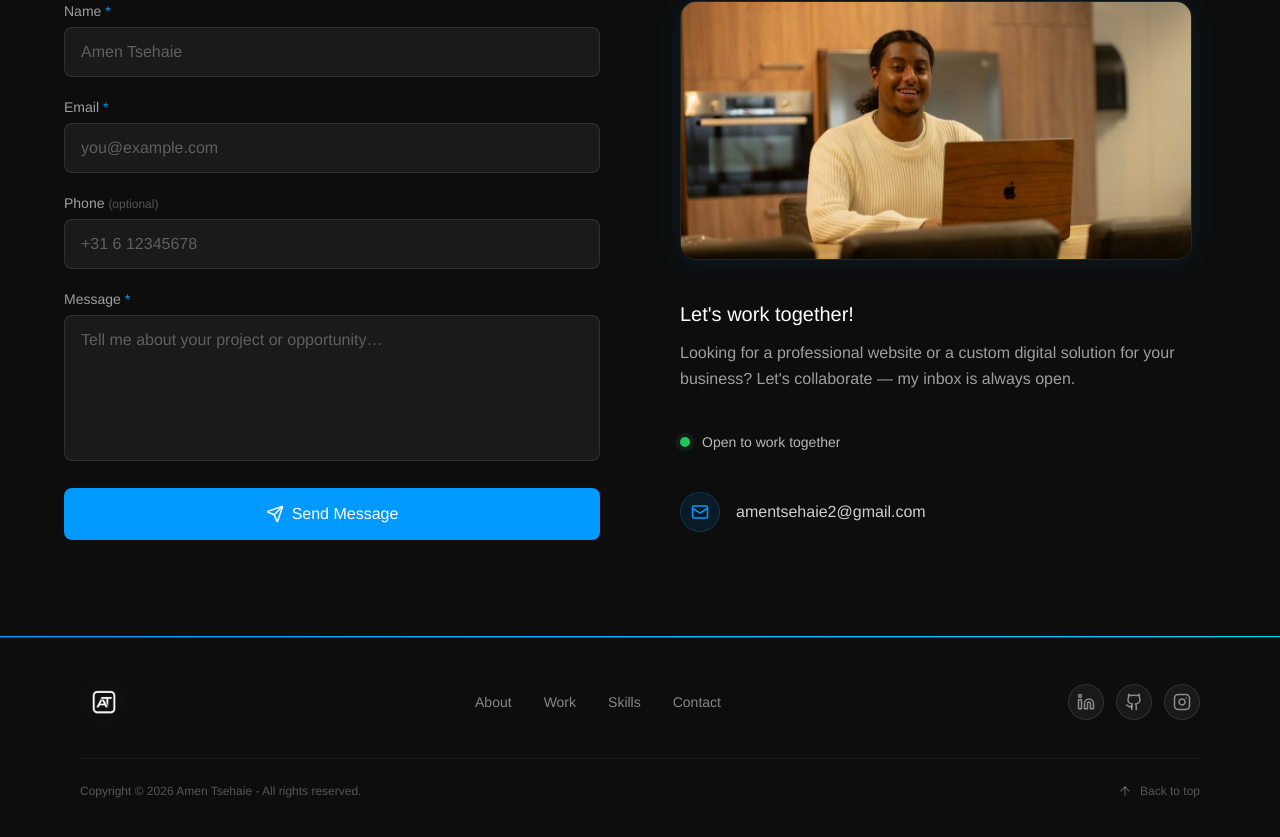
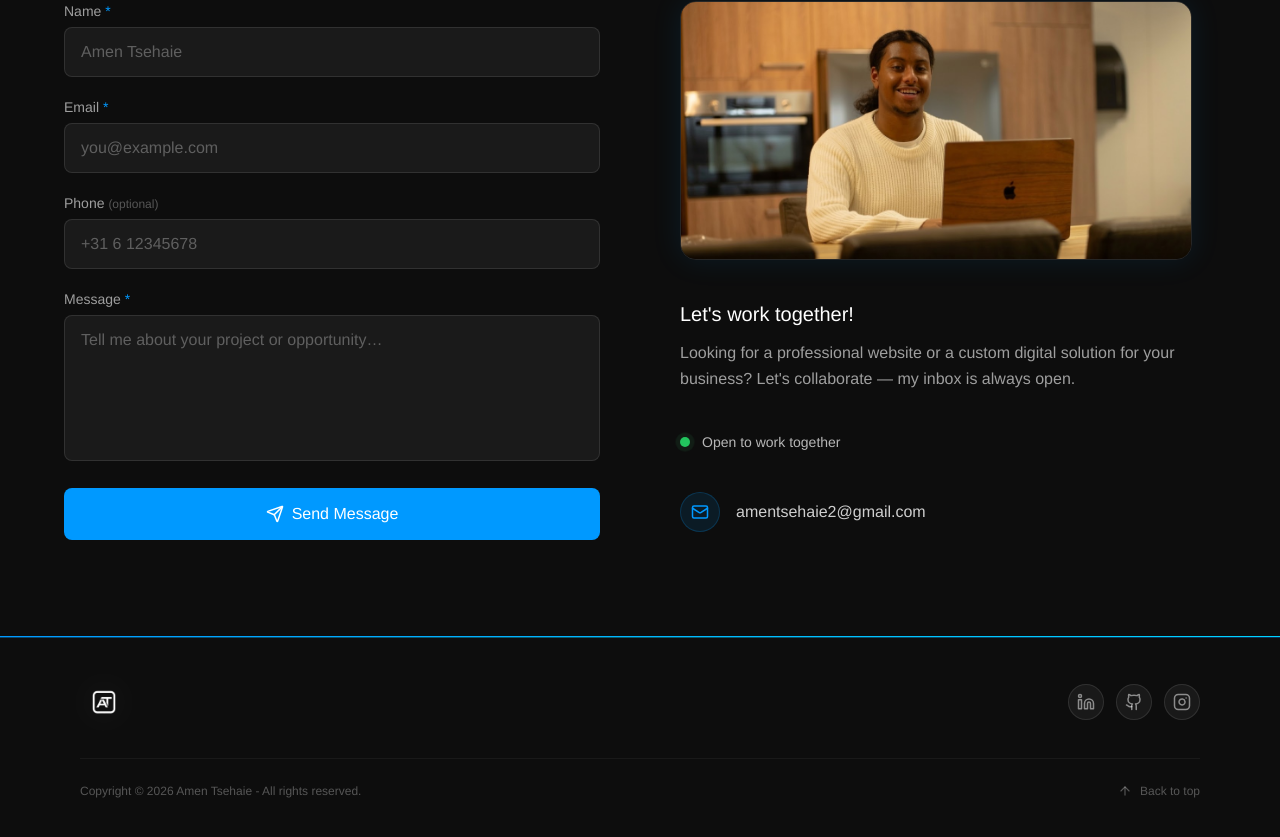
Before and after one commit to amentsehaie2/portfolio, a React (Vite) app in the folder frontend/: page / in a window 1280 px wide. Shown: the part 3554-4391 px from the top of the page. Built offline with nearby package versions, Linux system fonts and the light colour scheme; no server answers.

Commit message:
small adjustment

```diff
--- a/frontend/src/components/layout/Footer.tsx
+++ b/frontend/src/components/layout/Footer.tsx
@@ -40,20 +40,6 @@ export const Footer = () => {
             <img src={logoImage} alt="Amen Tsehaie logo" className="w-10 h-10 object-contain scale-[1.38] drop-shadow-[0_0_14px_rgba(255,255,255,0.18)]" />
           </div>
 
-          {/* Nav links */}
-          <nav className="flex flex-wrap items-center justify-center gap-x-8 gap-y-2">
-            {NAV_LINKS.map((link) => (
-              <a
-                key={link.label}
-                href={link.href}
-                onClick={(e) => scrollTo(e, link.href)}
-                className="text-sm text-white/50 hover:text-white transition-colors duration-300"
-              >
-                {link.label}
-              </a>
-            ))}
-          </nav>
-
           {/* Social icons */}
           <div className="flex items-center gap-3">
             {SOCIAL_LINKS.map((link) => (
```
